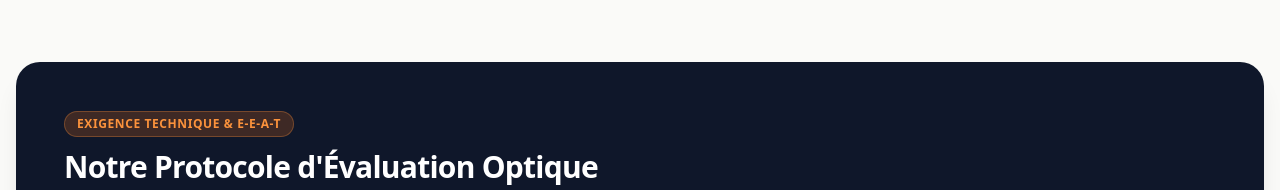
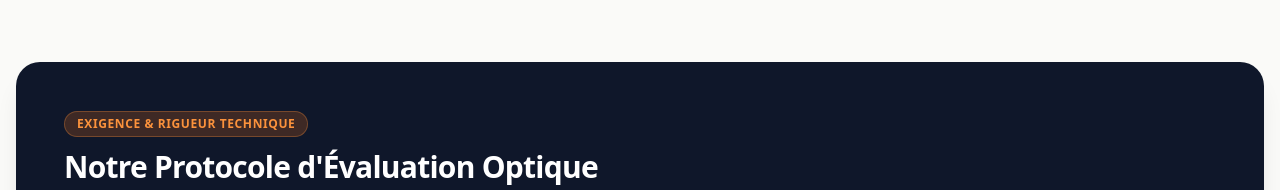
Before and after one commit to rantrent-todit/meilleur-poste-a-souder-inverter, an Astro site: page / in a window 1280 px wide. Shown: the part 5840-6030 px from the top of the page. Built offline with nearby package versions, Linux system fonts and the light colour scheme; Astro itself is replaced by a stand-in of ours.

Commit message:
fix: remove internal EEAT mention in favor of Exigence et Rigueur Technique

```diff
--- a/src/components/BadgeConfiance.astro
+++ b/src/components/BadgeConfiance.astro
@@ -34,7 +34,7 @@ const piliers = [
 
   <div class="max-w-3xl mb-10">
     <span class="inline-block text-xs font-black uppercase tracking-wider bg-orange-500/20 text-orange-400 border border-orange-400/30 px-3 py-1 rounded-full mb-3">
-      Exigence Technique & E-E-A-T
+      Exigence & Rigueur Technique
     </span>
     <h2 class="text-2xl sm:text-3xl font-black text-white tracking-tight !my-0">
       {titre}
```
